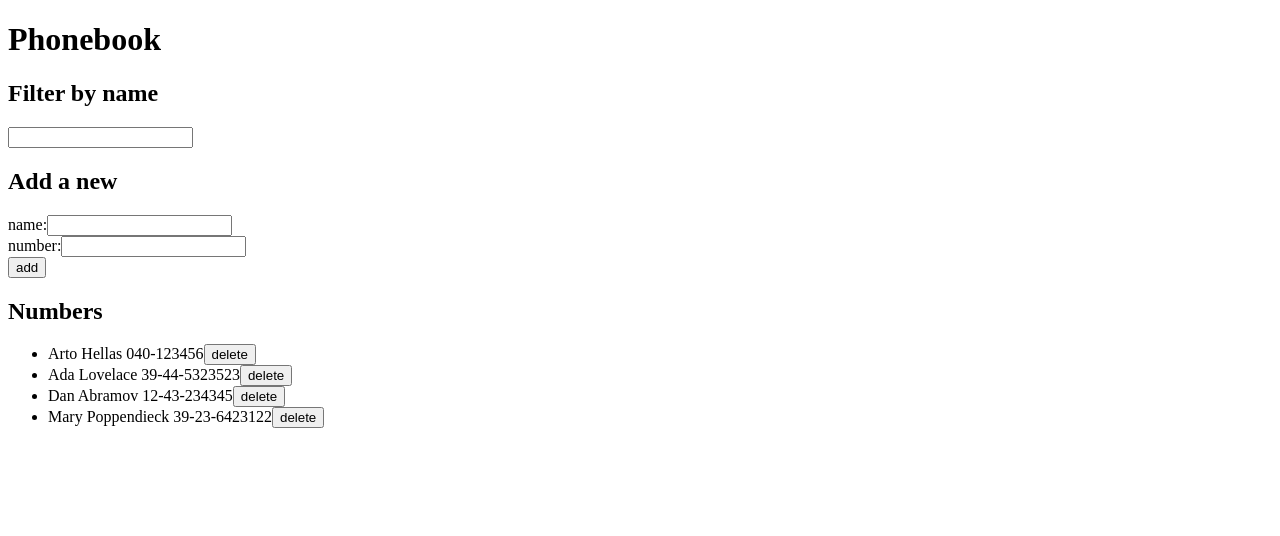
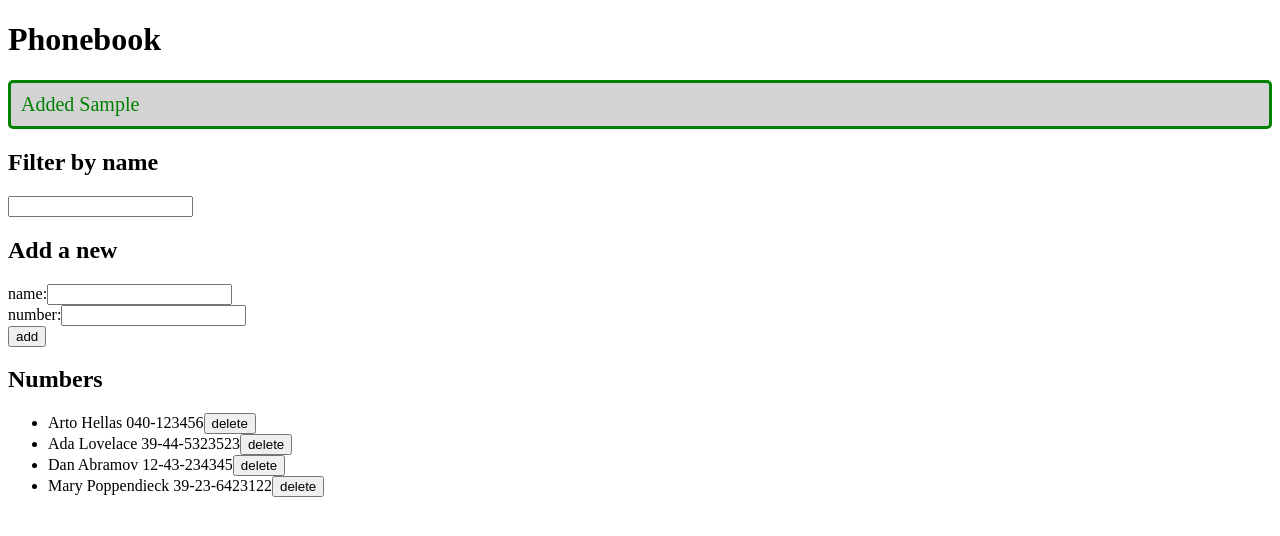
Before and after one commit to terrifricker/fullstack-phonebook-frontend, a React (Vite) app in the folder part2/phonebook/: page / in a window 1280 px wide. Both pictures are taken after typing "Sample", "Sample" into the empty fields and a click on the button "add". Shown: the top 536 px of the page. Built offline with nearby package versions, Linux system fonts and the light colour scheme; no server answers; data requests are answered from the project's data file.

Commit message:
Exercise 2.16

```diff
--- a/part2/phonebook/src/App.jsx
+++ b/part2/phonebook/src/App.jsx
@@ -1,6 +1,7 @@
 import { useEffect, useState } from 'react'
 
 import personsService from './services/persons'
+import Notification from './components/Notfication'
 import Filter from './components/Filter'
 import AddForm from './components/AddForm'
 import DisplayPersons from './components/DisplayPersons'
@@ -12,6 +13,7 @@ function App() {
   const [searchTerm, setSearchTerm] = useState('')
   const [newName, setNewName] = useState('')
   const [newNumber, setNewNumber] = useState('')
+  const [message, setMessage] = useState(null)
 
   // fetch initial data
   useEffect(() => {
@@ -34,19 +36,21 @@ function App() {
   const addPerson = (event) => {
     event.preventDefault()
     let existingPerson = persons.find(person => person.name === newName)
-    console.log("existing", existingPerson)
     if (existingPerson) {
       if (window.confirm(`${existingPerson.name} is already added to phonebook,
         replace the old number with this new one?`)) {
           const changedPerson = { ...existingPerson, number: newNumber}
-          console.log("new", changedPerson)
-          console.log("id", changedPerson.id)
           personsService
           .update(`${changedPerson.id}`, changedPerson)
-          .then(() =>
+          .then(() => {
             personsService
             .getAll()
-            .then(response => setPersons(response)))
+            .then(response => setPersons(response))
+            setMessage(`${existingPerson.name}'s number has been changed to ${changedPerson.number}.`)
+            setTimeout(() => {
+              setMessage(null)
+            }, 3000)
+          })
       }
     } else {
       const personObject = {
@@ -58,19 +62,29 @@ function App() {
       .then(response => {
         setPersons(persons.concat(response))
       })
+      setMessage(`Added ${personObject.name}`)
+      setTimeout(() => {
+        setMessage(null)
+      }, 3000)
     }
     setNewName('')
     setNewNumber('')
   }
   const removePerson = (id) => {
-    if (window.confirm(`Delete ${persons.filter(person =>
-        person.id === id)[0].name}?`)) {
+    const personToRemove = persons.filter(person =>
+      person.id === id)[0].name
+    if (window.confirm(`Delete ${personToRemove}?`)) {
       personsService
       .remove(id)
-      .then(() =>
+      .then(() => {
         personsService
         .getAll()
-        .then(response => setPersons(response)))
+        .then(response => setPersons(response))
+        setMessage(`Removed ${personToRemove}`)
+        setTimeout(() => {
+          setMessage(null)
+        }, 3000)
+      })
     }
   }
 
@@ -88,6 +102,9 @@ function App() {
   return (
     <div>
       <h1>Phonebook</h1>
+      <Notification
+        message={message}
+      />
       <Filter
         searchTerm={searchTerm}
         handleSearchChange={handleSearchChange}
--- /dev/null
+++ b/part2/phonebook/src/components/Notfication.jsx
@@ -0,0 +1,23 @@
+const Notification = ({ message }) => {
+
+  const messageStyle = {
+    color: "green",
+    background: "lightgrey",
+    fontSize: "20px",
+    borderStyle: "solid",
+    borderRadius: "5px",
+    padding: "10px",
+    marginBottom: "10px",
+  }
+
+  if (message === null) {
+    return null
+  }
+  return (
+    <div style={messageStyle}>
+      {message}
+    </div>
+  )
+}
+
+export default Notification
```
